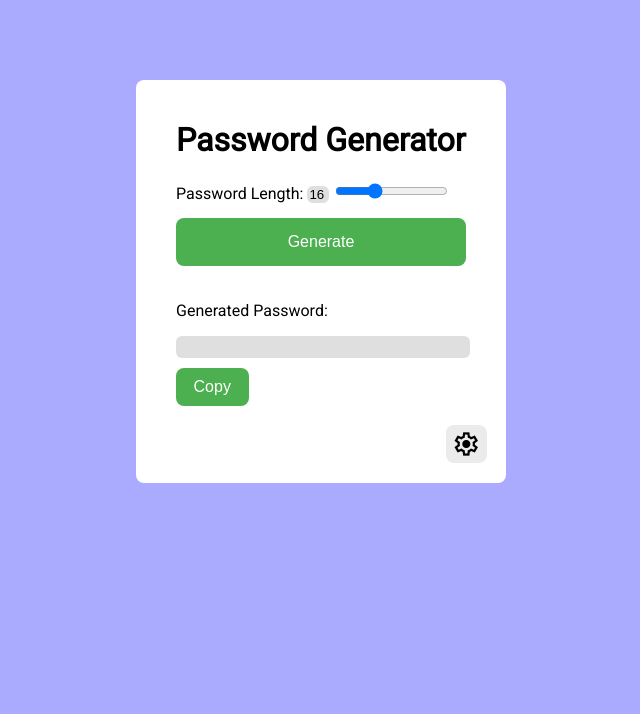
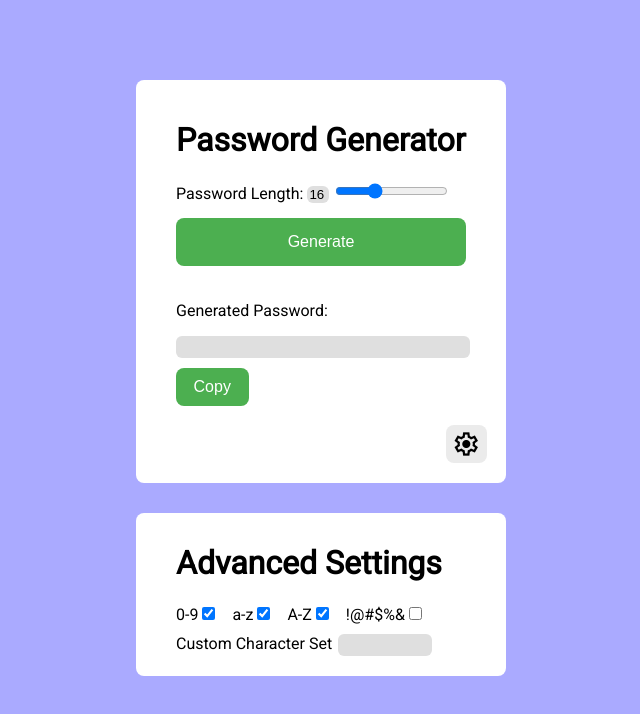
Before and after one commit to colemaring/Password-Generator, a plain HTML site: page index.html in a window 1280 px wide. Shown: the whole page, without its empty margins (319-959 px from the left). Drawn offline with nearby package versions, Linux system fonts and the light colour scheme; files that its build step writes are made by us from their sources.

Commit message:
Fixed CSS and JS not working
file paths were off

```diff
--- a/index.html
+++ b/index.html
@@ -6,7 +6,7 @@
     <title>Password Generator</title>
     <link rel="preconnect" href="https://fonts.googleapis.com"><link rel="preconnect" href="https://fonts.gstatic.com" crossorigin><link href="https://fonts.googleapis.com/css2?family=Roboto&family=Rubik:ital@0;1&display=swap" rel="stylesheet">
     <link rel="stylesheet" href="https://fonts.googleapis.com/css2?family=Material+Symbols+Outlined:opsz,wght,FILL,GRAD@48,200,1,200" />
-    <link href="styles/style.css" rel="stylesheet" />
+    <link href="style.css" rel="stylesheet" />
   </head>
 
   <body>
@@ -23,16 +23,17 @@
      <button class="material-symbols-outlined" onclick="settings()">settings</button>
    </div>
 
-   <div id="settings" style="display: none">
+   <div id="settings" style="display: non">
     <h1>Advanced Settings</h1>
-     <label>Include Numbers</label><br>
-     <label>Include Lowercase</label><br>
-     <label>Include Uppercase</label><br>
-     <label>Include Symbols</label><br>
-     <label>Exclude Similar Characters</label><br>
-     <label>Custom Charcter Set</label><br>
+     <div id="checkBoxes">
+      <span id="numbers">0-9<input type="checkbox" id="numberBox" checked></span>
+      <span id="lowercase">a-z<input type="checkbox" id="lowercaseBox" checked></span>
+      <span id="uppercase">A-Z<input type="checkbox" id="upperCaseBox" checked></span>
+       <span id="symbols">!@#$%&<input type="checkbox" id="symbolsBox"></span>
+     </div>
+     <span id="custom">Custom Character Set<input type="text" id="customText"></span>
    </div>
 
-    <script src="scripts/main.js"></script>
+    <script src="main.js"></script>
   </body>
 </html>
--- a/style.css
+++ b/style.css
@@ -27,7 +27,31 @@ html {
     border: none;
     border-radius: 6px;
     background-color: #dfdfdf;
-    box-sizing:
+}
+
+#lowercase {
+    margin-left: 10px;
+}
+
+#uppercase {
+    margin-left: 10px;
+}
+
+#symbols {
+    margin-left: 10px;
+}
+
+#checkBoxes {
+    margin-bottom: 10px;
+}
+
+#customText {
+    margin-left: 6px;
+    width: 31%;
+    height: 20px;
+    border: none;
+    border-radius: 6px;
+    background-color: #dfdfdf;
 }
 
 #generateButton {
@@ -74,7 +98,11 @@ html {
 }
 
 #generateButton:hover {
-    background-color: #2f9b33; /* Green */
+    background-color: #2b912d; /* Green */
+}
+
+#copyButton:hover {
+    background-color: #2b912d;
 }
 
 .material-symbols-outlined:hover {
```
